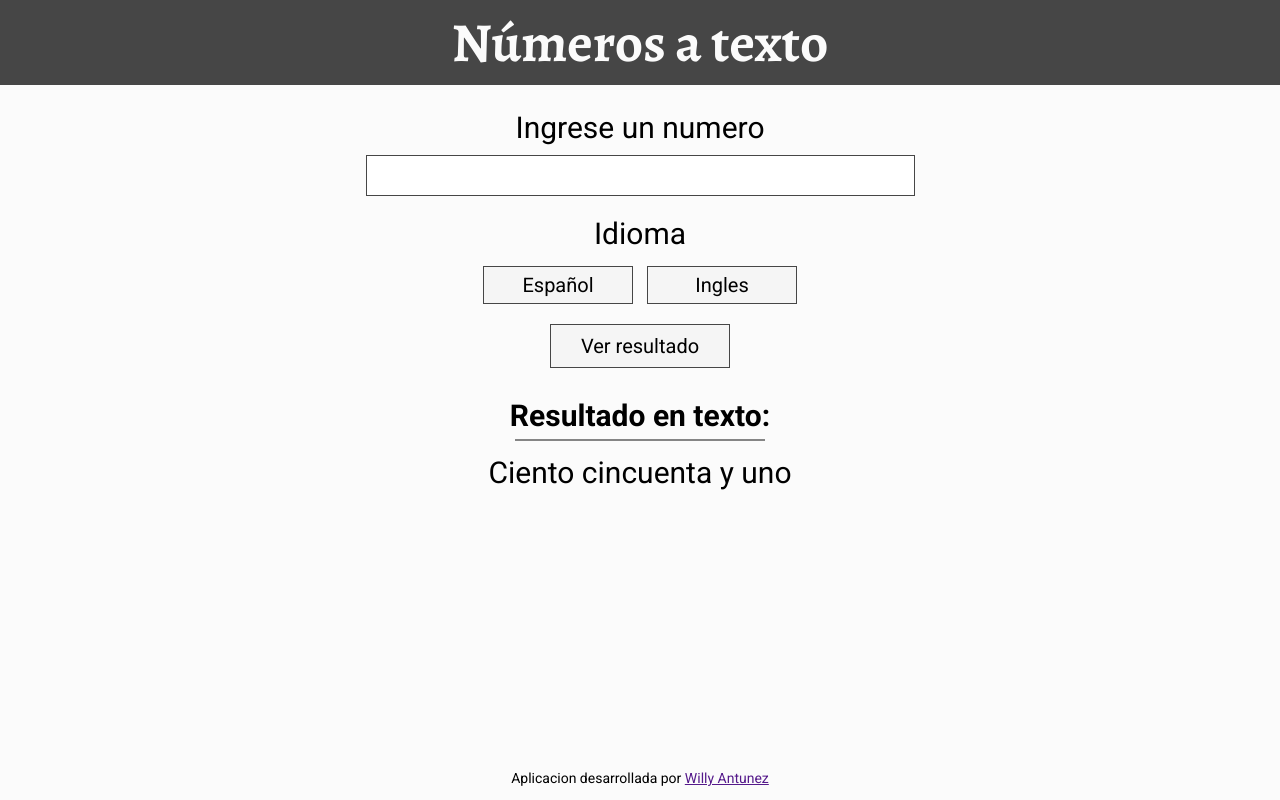
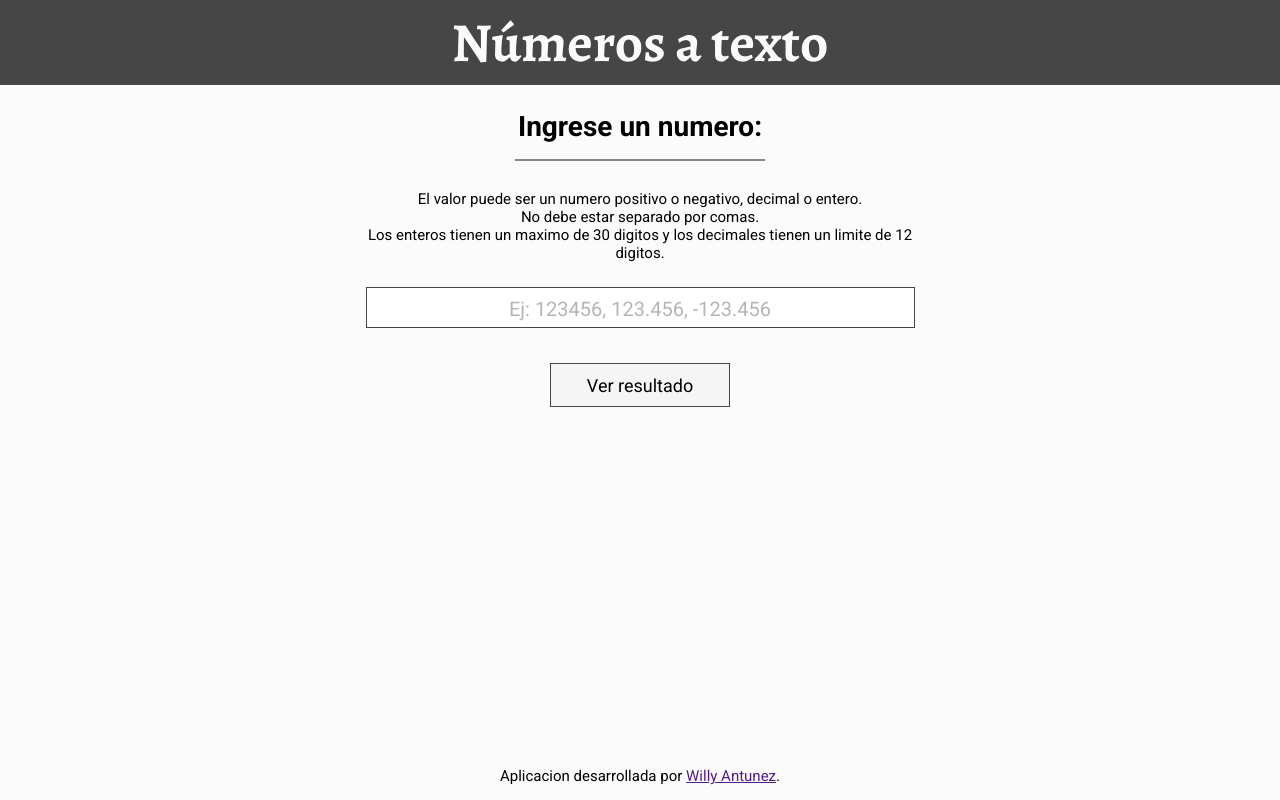
Before and after one commit to WillyAntunez/numbers_to_text, a plain HTML site: page index.html in a window 1280 px wide. Drawn offline with nearby package versions, Linux system fonts and the light colour scheme.

Commit message:
La aplicacion ya lee numeros negativos y positivos decimales o enteros

```diff
--- a/css/styles.css
+++ b/css/styles.css
@@ -22,7 +22,7 @@ body, html{
     box-sizing: border-box;
 }
 
-h2, p{
+h2, p, h3{
     font-family: "Roboto", Arial, Helvetica, sans-serif;
     font-weight: 400;
 }
@@ -35,12 +35,16 @@ h1{
 }
 
 h2{
-    font-size: 30px;
-    margin: 0;
+    font-size: 28px;
+    font-weight: 700;
+}
+
+h3{
+    font-size: 20px;
 }
 
 p{
-    font-size: 14px;
+    font-size: 15px;
 }
 
 button{
@@ -50,6 +54,15 @@ button{
     border-radius: none;
 }
 
+hr{
+    width: 250px;
+    border: 1px solid var(--regular-gray);
+    margin: 6px 0 14px 0;
+}
+
+.hidden{
+    visibility: hidden;
+}
 
 /* Header */
 header{
@@ -73,7 +86,7 @@ main{
 }
 
 /* number input */
-main .number-in{
+main .number-div{
     width: 90%;
     max-width: 549px;
 
@@ -84,11 +97,11 @@ main .number-in{
     margin: 25px 0 20px 0;
 }
 
-main .number-in h2{
-    margin-bottom: 10px;
+main .number-div h2{
+    margin: 0 0 10px 0;
 }
 
-main .number-in input{
+main .number-div .number-in{
     width: 100%;
 
     height: 41px;
@@ -96,28 +109,22 @@ main .number-in input{
 
     flex-grow: 1;
 
+    margin: 10px 0;
+
+    font-family: "Roboto", Arial, Helvetica, sans-serif;
     text-align: center;
     font-size: 25px;
 }
 
-/* Language buttons */
-main .language-btns{
-    margin-bottom: 20px;
-}
-
-main .language-btns h2{
-    margin-bottom: 15px;
-}
-
-main .language-btns div button{
-    width: 150px;
-    height: 38px;
-
+main .number-div .number-in::placeholder{
+    color: #b5b5b5;
     font-size: 20px;
 }
 
-main .language-btns div button:nth-child(1){
-    margin-right: 10px;
+main .number-div .error{
+    color: #cb3234;
+    margin: 5px;
+    margin-bottom: 0;
 }
 
 /* Result button */
@@ -126,8 +133,12 @@ main .result-btn{
     height: 44px;
     margin-bottom: 30px;
 
-    font-size: 20px;
+    font-size: 18px;
+
+    cursor: pointer;
 }
+
+
 
 /* Result */
 
@@ -137,14 +148,8 @@ main .result{
     flex-direction: column;
 }
 
-main .result .result-title{
-    font-weight: 700;
-}
-
-main .result hr{
-    width: 250px;
-    border: 1px solid var(--regular-gray);
-    margin: 6px 0 14px 0;
+main .result h2{
+    margin: 10px 0;
 }
 
 
--- a/index.html
+++ b/index.html
@@ -15,31 +15,33 @@
     </header>
 
     <main>
-        <div class="number-in">
-            <h2>Ingrese un numero</h2>
-            <input type="text" >
-        </div>
+        <div class="number-div">
+            <h2>Ingrese un numero:</h2>
+            <hr>
+            <p>
+                El valor puede ser un numero positivo o negativo, decimal o entero.
+                <br>
+                No debe estar separado por comas.
+                <br>
+                Los enteros tienen un maximo de 30 digitos y los decimales tienen un limite de 12 digitos.
+            </p>
 
-        <div class="language-btns">
-            <h2>Idioma</h2>
+            <input type="text" maxlength="30" class="number-in" id="number-in" placeholder="Ej: 123456, 123.456, -123.456">
 
-            <div>
-                <button>Español</button>
-                <button>Ingles</button>
-            </div>
+            <p class="error" id="error"></p>
         </div>
 
         <button class="result-btn">Ver resultado</button>
 
-        <div class="result">
-            <h2 class="result-title">Resultado en texto:</h2>
+        <div class="result hidden" id="result-div">
+            <h2>Resultado en texto:</h2>
             <hr>
-            <h2 class="result-out">Ciento cincuenta y uno</h2>
+            <h3 class="result-out"></h3>
         </div>
     </main>
 
     <footer>
-        <p>Aplicacion desarrollada por <a href="">Willy Antunez</a></p>
+        <p>Aplicacion desarrollada por <a href="">Willy Antunez</a>.</p>
     </footer>
 
     <script src="./js/index.js" type="module"></script>
--- a/js/index.js
+++ b/js/index.js
@@ -1,3 +1,10 @@
-import { numberToTextES } from "./num_to_text.js";
+import { numberToText } from "./num_to_text.js";
 
-console.log(numberToTextES('121342135415658465432132516456'));
+function validateNumber(num){
+    const isValid = /^-?[0-9]\d*(\.\d+)?$/.test(num);
+    return isValid;
+}
+
+//console.log(validateNumber('-01.10'))
+
+console.log(numberToText('0'));
--- a/js/num_to_text.js
+++ b/js/num_to_text.js
@@ -1,26 +1,4 @@
-/* Proceso de validacion antes de introducir un numero a esta funcion:
-
-        Puede ser numero o string.(si es numero pierde presicion al convertirlo a string)
-        Puede tener comas o no.
-        Puede tener numeros decimales o enteros
-        *Puede ser negativo
-
-        NO puede tener caracteres extraños en medio de los numeros, unicamente un negativo al comienzo para señalar que el numero es negativo
-        NO puede tener mas de un punto decimal
-        NO puede tener letras
-        NO puede tener ceros a la izquierda
-
-    */
-
-    /* Proceso de preparacion de datos dentro de la funcion:
-
-        **separar la parte decimal de la parte entera
-        X-Elimina el negativo al inicio y almacena en una variable que se trata de un numero negativo
-        X-Dividir numeros en grupos de tres
-
-*/
-
-export function numberToTextES(number){
+export function numberToText(number){
 
     const specialNumbers = {
         'once': 11,
@@ -77,10 +55,27 @@ export function numberToTextES(number){
         'setecientos': 700,
         'ochocientos': 800,
         'novecientos': 900
+    },
+        decimals = {
+        'décima': 1,
+        'centésima': 2,
+        'milésima': 3,
+        'diezmilésima': 4,
+        'cienmilésima': 5,
+        'millonésima' : 6,
+        'diezmillonésima': 7,
+        'cienmillonésima': 8,
+        'milmillonésima': 9,
+        'diezmilmillonésima': 10,
+        'cienmilmillonésima': 11,
+        'billonesima': 12
     };
 
     let resultText = '',
-        numberArr = [];
+        intArr,
+        decimalArr,
+        fullNumber = number,
+        isNegative = false;
 
     function splitNumber(numberStr){
         numberStr = numberStr.split('').reverse().join('');
@@ -138,12 +133,20 @@ export function numberToTextES(number){
             result = 'ciento ' + getTenPart(tenPart);
         }
 
-        if(replaceUno && result.indexOf('uno') >= 0 ){
+        if(replaceUno && result && result.indexOf('uno') >= 0 ){
+            if(result.indexOf('veintiuno')>0){
+                result = result.replace('uno', 'ún')
+            }else{
                 result = result.replace('uno', 'un')
+            }
         }
 
         return result;
     }
+
+    function numberToText(numberArr) {
+
+        let resultText = '';
 
         function getThousands(){
             if(numberArr[0] > 1){
@@ -169,15 +172,13 @@ export function numberToTextES(number){
             numberArr.shift();
         };
 
-    numberArr = splitNumber(number);
-
         if(numberArr.length>=10){
             getThousands();
-    }
+        };
 
         if(numberArr.length>=9){
             getMillions('cuatrillon', 'cuatrillones')
-    }
+        };
 
         if(numberArr.length>=8){
             getThousands();
@@ -215,6 +216,61 @@ export function numberToTextES(number){
             resultText = 'cero'
         };
 
+        return resultText;
+    }
+
+    if(fullNumber.charAt(0) === '-'){
+        isNegative = true;
+        fullNumber = fullNumber.replace('-', '');
+    }
+
+    if(fullNumber.charAt(0) === '0'){
+        fullNumber = fullNumber.replace(/^0+/, '');
+    }
+
+    if(fullNumber.includes('.')){
+        fullNumber = fullNumber.split('.');
+
+        intArr = fullNumber[0];
+        if(intArr === ''){
+            intArr = '0';
+        }
+
+        fullNumber[1] = fullNumber[1].replace(/0+$/, '');
+        decimalArr = fullNumber[1];
+
+        intArr = splitNumber(intArr);
+        resultText = numberToText(intArr);
+
+        decimalArr = decimalArr.replace(/^0+/, '');
+        decimalArr = splitNumber(decimalArr);
+    }else{
+        intArr = fullNumber;
+        if(intArr === ''){
+            intArr = '0';
+        };
+    }
+
+    if(decimalArr){
+        if(decimalArr.length === 1 && decimalArr[0] === 1){
+            resultText += ' con una '
+        }else{
+            resultText += ' con ' + numberToText(decimalArr).replace('uno', 'un') + ' ';
+        }
+        resultText += getKeyByValue(decimals, fullNumber[1].length);
+
+        if(decimalArr[0]>1){
+            resultText += 's';
+        }
+    }else{
+        intArr = splitNumber(intArr);
+        resultText = numberToText(intArr);
+    }
+
+    if(isNegative){
+        resultText = 'negativo ' + resultText;
+    }
+
     resultText = resultText.trim();
 
     resultText = resultText.split('');
@@ -225,7 +281,3 @@ export function numberToTextES(number){
 
     return resultText;
 }
-
-export function numberToTextEN(){
-
-}
```
Lines whose indentation alone changed are shown as unchanged.
